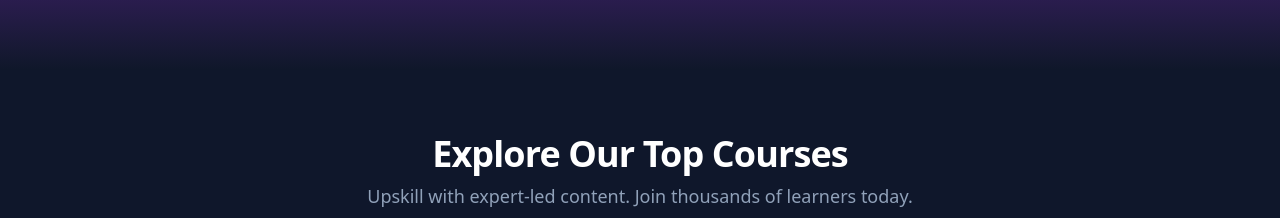
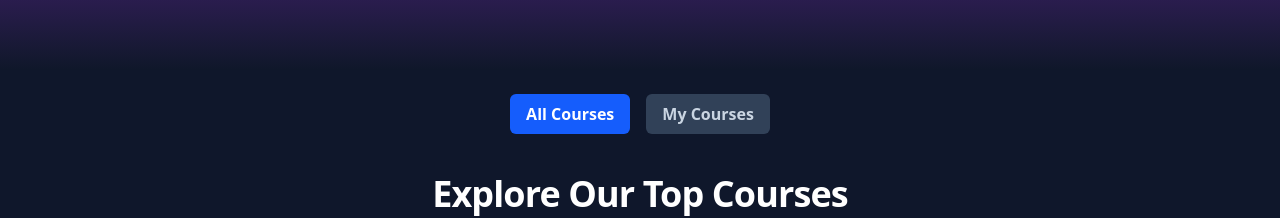
Before and after one commit to SBeeeee/LMS-Assesment-, a Next.js app in the folder frontend/: page / in a window 1280 px wide. Shown: the part 410-628 px from the top of the page. Built offline with nearby package versions, Linux system fonts and the light colour scheme; no server answers.

Commit message:
added the choicebar

```diff
--- a/frontend/src/app/page.js
+++ b/frontend/src/app/page.js
@@ -2,13 +2,14 @@ import Navbar from '@/components/Navbar'
 import Hero from '@/components/Hero'
 import React from 'react'
 import CourseGrid from '@/components/CourseGrid'
+import CourseSwitcher from '@/components/CourseSwitcher'
 
 function page() {
   return (
     <div>
       <Navbar/>
       <Hero/>
-      <CourseGrid/>
+      <CourseSwitcher/>
     </div>
   )
 }
--- a/frontend/src/components/CourseGrid.jsx
+++ b/frontend/src/components/CourseGrid.jsx
@@ -61,7 +61,7 @@ const CourseGrid = () => {
   const totalStudents = courses.reduce((acc, cur) => acc + cur.students, 0);
 
   return (
-    <div className="px-6 py-16 bg-slate-900 min-h-screen text-white">
+    <div className="px-6 py-4  bg-slate-900 min-h-screen text-white">
       {/* Heading */}
       <div className="text-center mb-12">
         <h1 className="text-4xl font-extrabold tracking-tight mb-2">Explore Our Top Courses</h1>
--- /dev/null
+++ b/frontend/src/components/CourseSwitcher.jsx
@@ -0,0 +1,43 @@
+"use client";
+import React, { useState } from "react";
+import CourseGrid from "./CourseGrid"; // All courses
+import EnrolledCoursesGrid from "./EnrolledCoursesGrid"; // Enrolled courses only
+
+const CourseSwitcher = () => {
+  const [activeTab, setActiveTab] = useState("all"); // 'all' or 'enrolled'
+
+  return (
+    <div className="min-h-screen bg-slate-900 text-white">
+      {/* Toolbar */}
+      <div className="flex justify-center py-6 gap-4">
+        <button
+          onClick={() => setActiveTab("all")}
+          className={`px-4 py-2 rounded-md font-semibold transition ${
+            activeTab === "all"
+              ? "bg-blue-600 text-white"
+              : "bg-slate-700 hover:bg-slate-600 text-slate-300"
+          }`}
+        >
+          All Courses
+        </button>
+        <button
+          onClick={() => setActiveTab("enrolled")}
+          className={`px-4 py-2 rounded-md font-semibold transition ${
+            activeTab === "enrolled"
+              ? "bg-blue-600 text-white"
+              : "bg-slate-700 hover:bg-slate-600 text-slate-300"
+          }`}
+        >
+          My Courses
+        </button>
+      </div>
+
+      {/* Render Based on Tab */}
+      <div>
+        {activeTab === "all" ? <CourseGrid /> : <EnrolledCoursesGrid />}
+      </div>
+    </div>
+  );
+};
+
+export default CourseSwitcher;
--- /dev/null
+++ b/frontend/src/components/EnrolledCoursesGrid.jsx
@@ -0,0 +1,115 @@
+"use client"
+import React, { useEffect } from 'react';
+import { useDispatch, useSelector } from 'react-redux';
+import { FaStar, FaUser, FaClock } from 'react-icons/fa';
+import { getAllCourses, createenroll, mycourses } from './api';
+import { setCourses } from '@/store/courses/slice';
+import { setEnrolledCourses } from '@/store/enrollments/slice';
+import { setLoading } from '@/store/user/slice';
+
+const EnrolledCoursesGrid = () => {
+  const dispatch = useDispatch();
+  const { courses } = useSelector((state) => state.course);
+  const { enrolledCourses } = useSelector((state) => state.enroll);
+  const { loading } = useSelector((state) => state.user);
+
+  useEffect(() => {
+    const fetchCoursesAndEnrollments = async () => {
+      try {
+        dispatch(setLoading(true));
+        const [allCourses, enrolledIds] = await Promise.all([
+          getAllCourses(),
+          mycourses(),
+        ]);
+        dispatch(setCourses(allCourses));
+        dispatch(setEnrolledCourses(enrolledIds));
+      } catch (err) {
+        console.error("Error loading course data:", err);
+      } finally {
+        dispatch(setLoading(false));
+      }
+    };
+
+    fetchCoursesAndEnrollments();
+  }, [dispatch]);
+
+  if (loading) {
+    return (
+      <div className="min-h-screen flex items-center justify-center bg-slate-900">
+        <div className="animate-spin rounded-full h-16 w-16 border-t-4 border-blue-500 border-solid"></div>
+      </div>
+    );
+  }
+
+  const filteredCourses = courses.filter(course =>
+    enrolledCourses.includes(course._id)
+  );
+
+  const enrolledCount = filteredCourses.length;
+  const totalStudents = filteredCourses.reduce((acc, cur) => acc + cur.students, 0);
+
+  return (
+    <div className="px-6 py-4 bg-slate-900 min-h-screen text-white">
+      {/* Heading */}
+      <div className="text-center mb-12">
+        <h1 className="text-4xl font-extrabold tracking-tight mb-2">Your Enrolled Courses</h1>
+        <p className="text-slate-400 text-lg">
+          Continue your learning journey with these courses.
+        </p>
+      </div>
+
+      {/* Course Cards Grid */}
+      <div className="grid grid-cols-1 sm:grid-cols-2 md:grid-cols-3 lg:grid-cols-4 gap-8">
+        {filteredCourses.map((course) => (
+          <div
+            key={course._id}
+            className="bg-slate-800 rounded-2xl p-6 shadow-md hover:shadow-xl transition duration-300 border border-slate-700 flex flex-col justify-between h-full"
+          >
+            <div>
+              <div className="flex justify-between items-center mb-4">
+                <h2 className="font-semibold text-xl">{course.title}</h2>
+                <span className="text-xs bg-slate-700 px-3 py-1 rounded-full uppercase tracking-wide">
+                  {course.level}
+                </span>
+              </div>
+
+              <div className="flex items-center gap-2 text-sm text-yellow-400 mb-3">
+                <FaStar className="text-base" /> {course.rating} • {course.students} students
+              </div>
+
+              <div className="text-sm text-slate-300 space-y-2 mb-4">
+                <div className="flex items-center gap-2">
+                  <FaUser className="text-slate-400" /> {course.instructor}
+                </div>
+                <div className="flex items-center gap-2">
+                  <FaClock className="text-slate-400" /> {course.duration}
+                </div>
+              </div>
+            </div>
+
+            <button
+              className="mt-4 w-full py-2 rounded-lg font-medium bg-gray-600 text-white cursor-not-allowed"
+              disabled
+            >
+              Enrolled
+            </button>
+          </div>
+        ))}
+      </div>
+
+      {/* Stats Section */}
+      <div className="mt-16 flex flex-wrap justify-center gap-6 text-white">
+        <div className="bg-slate-800 px-6 py-4 rounded-xl shadow text-center border border-slate-700">
+          <p className="text-3xl font-bold">{filteredCourses.length}</p>
+          <p className="text-slate-400 text-sm mt-1">Enrolled Courses</p>
+        </div>
+        <div className="bg-slate-800 px-6 py-4 rounded-xl shadow text-center border border-slate-700">
+          <p className="text-3xl font-bold">{totalStudents.toLocaleString()}+</p>
+          <p className="text-slate-400 text-sm mt-1">Students</p>
+        </div>
+      </div>
+    </div>
+  );
+};
+
+export default EnrolledCoursesGrid;
```
